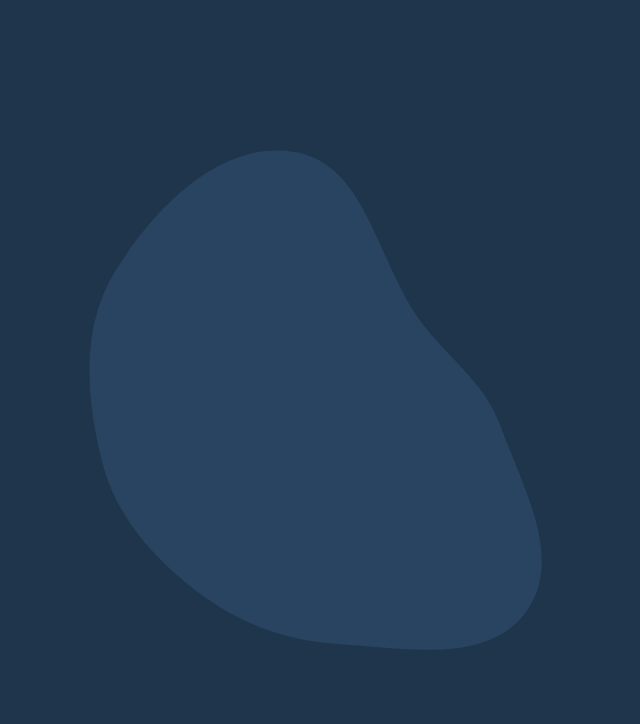
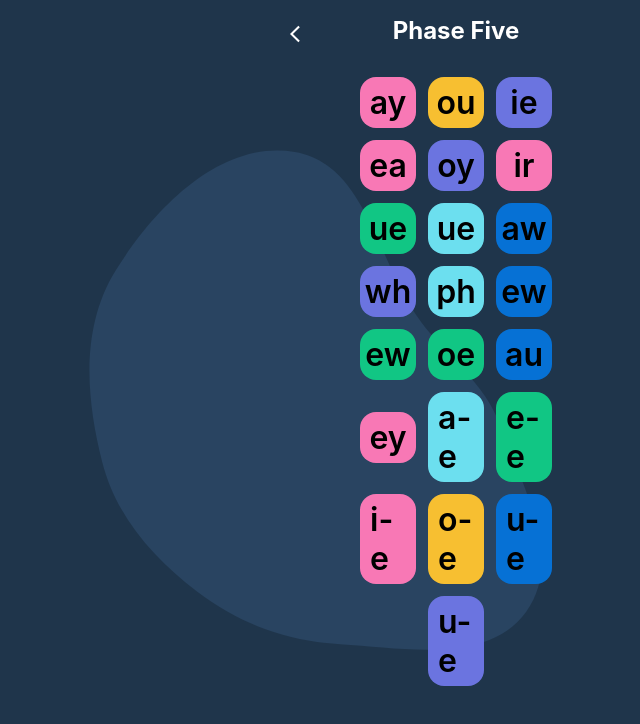
Before and after one commit to hellodeborahuk/buzzphonics, a React (Create React App) app: page /phaseFive in a window 1280 px wide. Before the commit this address had no page. Shown: the top 724 px of the page, without its empty margins (184-824 px from the left). Built offline with nearby package versions, Linux system fonts and the light colour scheme.

Commit message:
Update and add phase 5 basics

```diff
--- a/src/App.css
+++ b/src/App.css
@@ -83,7 +83,7 @@ header {
   padding-bottom: 0.5em;
 }
 
-.phase-two, .phase-three, .quiz-button, .game-button  {
+.phase-two, .phase-three, .phase-five, .quiz-button, .game-button  {
     border-radius: 16px;
     width: 200px;
     height: 130px;
@@ -94,7 +94,7 @@ header {
 }
 
 
-.phase-two:hover, .phase-three:hover, .quiz-button:hover  {
+.phase-two:hover, .phase-three:hover, phase-five:hover, .quiz-button:hover  {
   transform: scale(1.1);
 }
 
@@ -104,6 +104,10 @@ header {
 
 .phase-three {
   background-color: var(--purple);
+}
+
+.phase-five {
+  background-color: var(--light-blue)
 }
 
 .quiz-button {
--- a/src/App.js
+++ b/src/App.js
@@ -31,6 +31,15 @@ function App() {
                       <FaFeatherAlt className="feather" />
                     </div>
                   </Link>
+                  <Link to="phaseFive">
+                  <div className="phase-five">
+                      <div>
+                        <h2>Phase 5</h2>
+                        <p>? Sounds</p>
+                      </div>
+                      <FaFeatherAlt className="feather" />
+                    </div>
+                  </Link>
                   <Link to="games">
                   <div className="quiz-button">
                       <div>
--- /dev/null
+++ b/src/components/PhaseFive.js
@@ -0,0 +1,103 @@
+import { useNavigate } from "react-router-dom"
+import { MdArrowBackIosNew } from "react-icons/md"
+
+const PhaseThree = () => {
+    const navigate = useNavigate()
+    const sounds = [
+        {
+            sound: "ay"
+        },
+        {
+            sound: "ou"
+        },
+        {
+            sound: "ie"
+        },
+        {
+            sound: "ea"
+        },
+        {
+            sound: "oy"
+        },
+        {
+            sound: "ir"
+        },
+        {
+            sound: "ue"
+        },
+        {
+            sound: "ue"
+        },
+        {
+            sound: "aw"
+        },
+        {
+            sound: "wh"
+        },
+        {
+            sound: "ph"
+        },
+        {
+            sound: "ew"
+        },
+        {
+            sound: "ew"
+        },
+        {
+            sound: "oe"
+        },
+        {
+            sound: "au"
+        },
+        {
+            sound: "ey"
+        },
+        {
+            sound: "a-e"
+        },
+        {
+            sound: "e-e"
+        },
+        {
+            sound: "i-e"
+        },
+        {
+            sound: "o-e"
+        },
+        {
+            sound: "u-e"
+        },
+        {
+            sound: "u-e"
+        }
+    ]
+
+    const alternatingColor = ["var(--pink)", "var(--green)", "var(--yellow)", "var(--blue)", "var(--light-blue)", "var(--purple)"]
+    // if backgroundColor =  yellow or lightblue then color is darkblue
+
+    return (
+        <section>
+            <header>
+            <p onClick={() => navigate(-1)}><MdArrowBackIosNew className="back-arrow" /></p>
+            <h1>Phase Five</h1>
+            </header>
+            <div className="sound-container">
+            {
+                sounds.map((sound, index) => {
+                    let audio = new Audio(`/sounds/${sound.sound}.m4a`)
+
+                    const start = () => {
+                        audio.play()
+                      }
+                    // get random item from alternatingColor
+                    const randomElement = {backgroundColor: alternatingColor[Math.floor(Math.random() * alternatingColor.length)]}
+                    // apply to below as style...
+                    return (<div className="sound" style={randomElement} onClick={start}><p>{sound.sound}</p></div>);
+                })
+            }
+            </div>
+        </section>
+     );
+}
+
+export default PhaseThree;
--- a/src/index.js
+++ b/src/index.js
@@ -6,6 +6,7 @@ import { render } from "react-dom";
 import { BrowserRouter, Routes, Route  } from "react-router-dom";
 import PhaseTwo from './components/PhaseTwo';
 import PhaseThree from "./components/PhaseThree"
+import PhaseFive from "./components/PhaseFive"
 import PhaseTwoQuiz from "./components/PhaseTwoQuiz"
 import MatchingGame from "./components/MatchingGame"
 import SpellingGame from "./components/SpellingGame"
@@ -21,6 +22,7 @@ render(
           <Route path="/" element={<App />} />
           <Route path="phaseTwo" element={<PhaseTwo />} />
           <Route path="phaseThree" element={<PhaseThree />} />
+          <Route path="phaseFive" element={<PhaseFive />} />
           <Route path="games" element={<Games />} />
           <Route path="games/phaseTwoQuiz" element={<PhaseTwoQuiz />} />
           <Route path="games/matchingGame" element={<MatchingGame />} />
```
Also changed, not shown: 1 other file (tests, documents, lock files or other folders).
